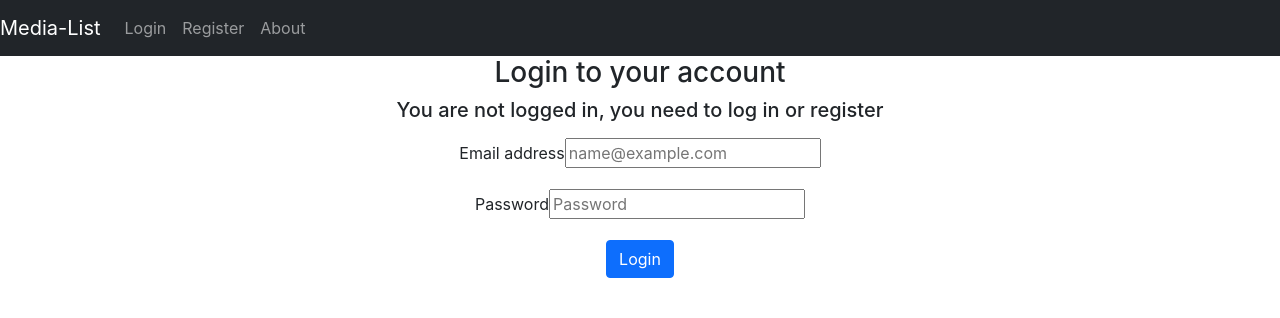
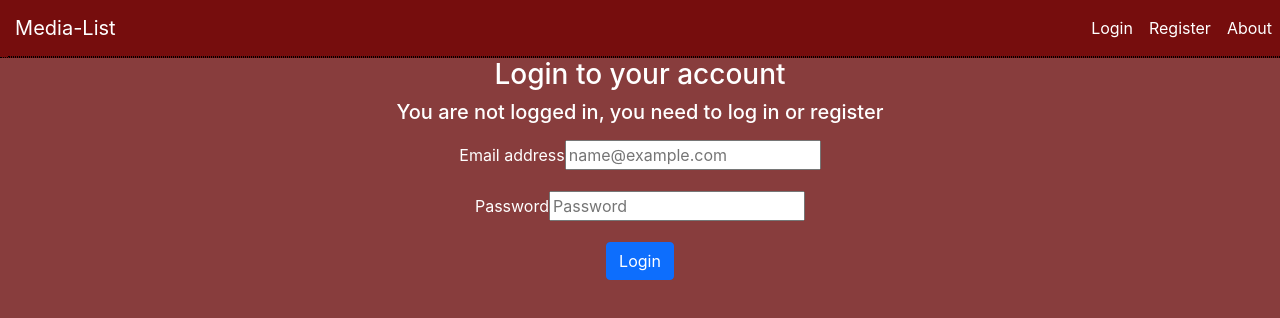
Before and after one commit to selym512/medialist, a React (Create React App) app in the folder client/: page / in a window 1280 px wide. Shown: the top 318 px of the page. Built offline with nearby package versions, Linux system fonts and the light colour scheme.

Commit message:
changed the css around a lot

```diff
--- a/client/public/index.html
+++ b/client/public/index.html
@@ -1,5 +1,5 @@
 <!DOCTYPE html>
-<html lang="en">
+<html style="background-color: rgb(136, 61, 61)" lang="en">
   <head>
     <meta charset="utf-8" />
     <link rel="icon" href="%PUBLIC_URL%/favicon.ico" />
--- a/client/src/App.css
+++ b/client/src/App.css
@@ -16,16 +16,18 @@
 .App-header {
   background-color: #1e4594;
   min-height: 100vh;
-  display: flex;
   flex-direction: column;
   font-size: calc(10px + 2vmin);
   color: white;
   padding-left: 2mm;
 }
+.navbar-expand{
+  justify-content: unset;
+}
 .navlogin{
-  align-items: right;
+  /* align-items: right; */
   padding-left: 2mm;
-  justify-content: right;
+  /* justify-content: right; */
 }
 .center{
   text-align: center;
@@ -111,3 +113,52 @@
   padding-bottom: 1mm;
   padding-right: 1mm;
 }
+
+.wholesite{
+  background-color: rgb(136, 61, 61);
+  height: 100%;
+  width: 100%;
+}
+.navlogin{
+  background-color: rgb(118, 13, 13);
+  border-color: rgb(0, 0, 0);
+  border-bottom-style: dotted;
+  border-width: .5px;
+}
+.btn-dark{
+  background-color: rgb(118, 13, 13);
+}
+.logo{
+  color: white;
+  display: flex;
+  justify-content: flex-start;
+}
+.gap{
+  width: 100%;
+}
+.navItems{
+  display: flex;
+  justify-content: flex-end;
+}
+.navbar-light .navbar-brand{
+  color: white;
+}
+.navbar-light .navbar-nav .nav-link{
+  color:white;
+}
+body{
+  color:white;
+}
+.btn-sample:active {
+  color: rgb(118, 13, 13);
+}
+.btn-dark:focus {
+  color: white;
+  background-color: rgb(118, 13, 13);
+  border-color: rgb(118, 13, 13);
+}
+.btn-dark.disabled{
+  color: white;
+  background-color: rgb(118, 13, 13);
+  border-color: rgb(118, 13, 13);
+}
--- a/client/src/App.js
+++ b/client/src/App.js
@@ -18,9 +18,10 @@ import {
 function App() {
   return (
 
-
+    <div className="wholesite">
     <Router>
     <Header/>
+
       <Switch>
         <Route path="/about">
           <About />
@@ -37,6 +38,8 @@ function App() {
         </Route>
       </Switch>
   </Router>
+  </div>
+
 
 
 
--- a/client/src/components/MediaList.js
+++ b/client/src/components/MediaList.js
@@ -42,7 +42,6 @@ export default class MediaList extends React.Component {
           watchedArray.push(
             <Accordion key={increment} >
               <AccordionSummary
-                expandIcon={<ExpandMoreIcon />}
                 aria-controls="panel2a-content"
                 id="panel2a-header"
               >
--- a/client/src/components/about.js
+++ b/client/src/components/about.js
@@ -5,7 +5,7 @@ const About = () => {
         <>
         <div className="center">
             <h1>About</h1>
-            <p>This website is essentially a checklist for your movies and videogames. Should make for good pracice developing with React, MongoDB, Node.js, and some different APIs.</p>
+            <p>This website is essentially a checklist for your movies. Should make for good practice developing with React, MongoDB, Node.js, and some different APIs.</p>
         </div>
         </>
     );
--- a/client/src/components/card.js
+++ b/client/src/components/card.js
@@ -33,7 +33,7 @@ export default function MediaCard(props) {
       <CardActionArea>
         <CardMedia
           className={classes.media}
-          image={props.result.resp1.results[0].image.url ?? ''}
+          image={props.result.resp1.results[0]?.image?.url ?? ''}
           title={props.result.resp1.results[0].title}
           height="1500"
         />
--- a/client/src/components/dashboard.js
+++ b/client/src/components/dashboard.js
@@ -179,7 +179,7 @@ class Dashboard extends React.Component{
                 <h5>Click the RANDOMIZER to get a random movie from your watchlist recommended</h5>
                     <div className="randomizer">
                         {listLoading ? <Spinner animation="border" /> :
-                        <Button onClick={this.randomizeOn} style={{"width":"100%", "height":"40%"}} size="lg" variant="dark" type="submit">
+                        <Button onClick={this.randomizeOn } style={{"width":"100%", "height":"40%"}} size="lg" variant="dark">
                             RANDOMIZER </Button>
                         }
                     </div>
--- a/client/src/components/navbars/header.js
+++ b/client/src/components/navbars/header.js
@@ -6,15 +6,20 @@ import Nav from "react-bootstrap/Nav";
 const Header = () => {
     return(
         <>
-        <div className=".navlogin">
-        <Navbar  bg="dark" variant="dark">
-            <Navbar.Brand href="/">Media-List</Navbar.Brand>
-
+        <div className="navlogin">
+        <Navbar className="navlogin">
+            <div className="logo">
+                <Navbar.Brand className="logo" href="/">Media-List</Navbar.Brand>
+            </div>
+            <div className="gap">
+            </div>
+            <div className="navItems">
                 <Nav>
                     <Nav.Link href="/Login">Login</Nav.Link>
                     <Nav.Link href="/Register">Register</Nav.Link>
                     <Nav.Link href="/About">About</Nav.Link>
                 </Nav>
+            </div>
         </Navbar>
         </div>
 
```
